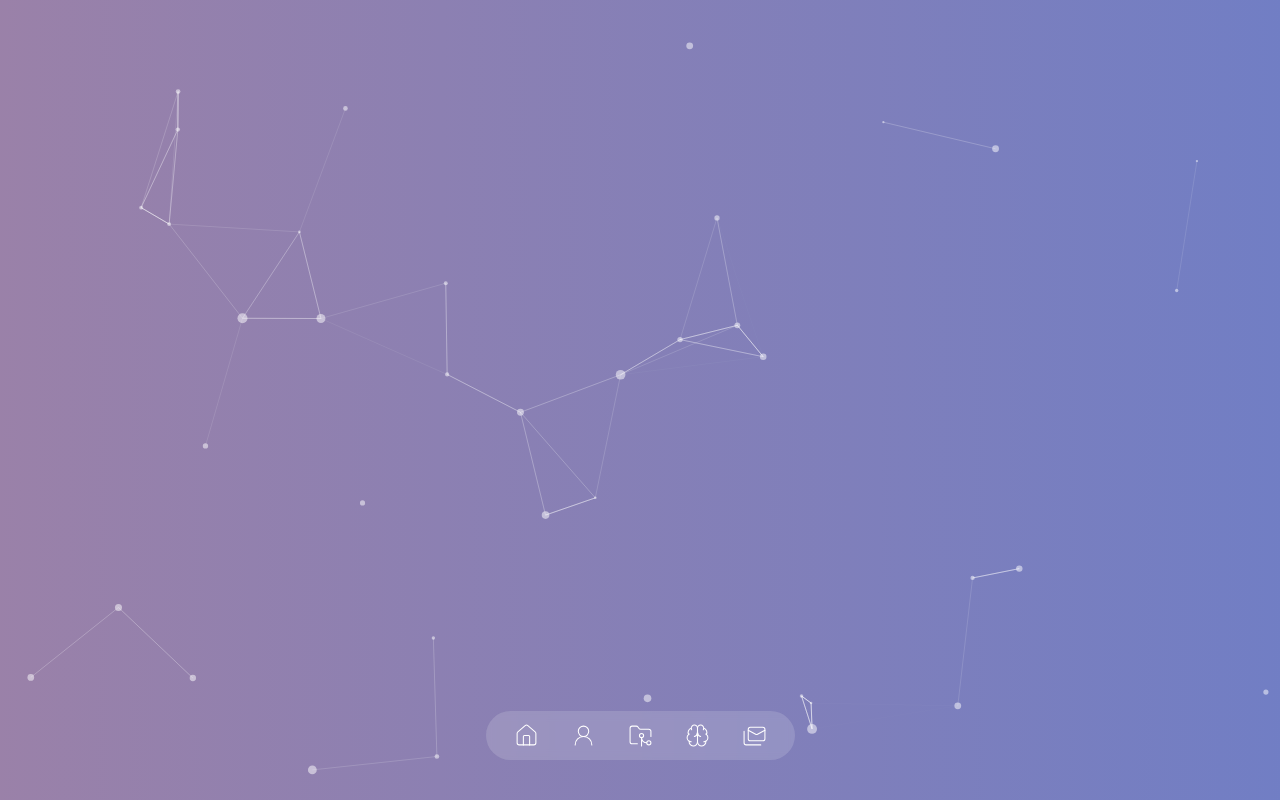
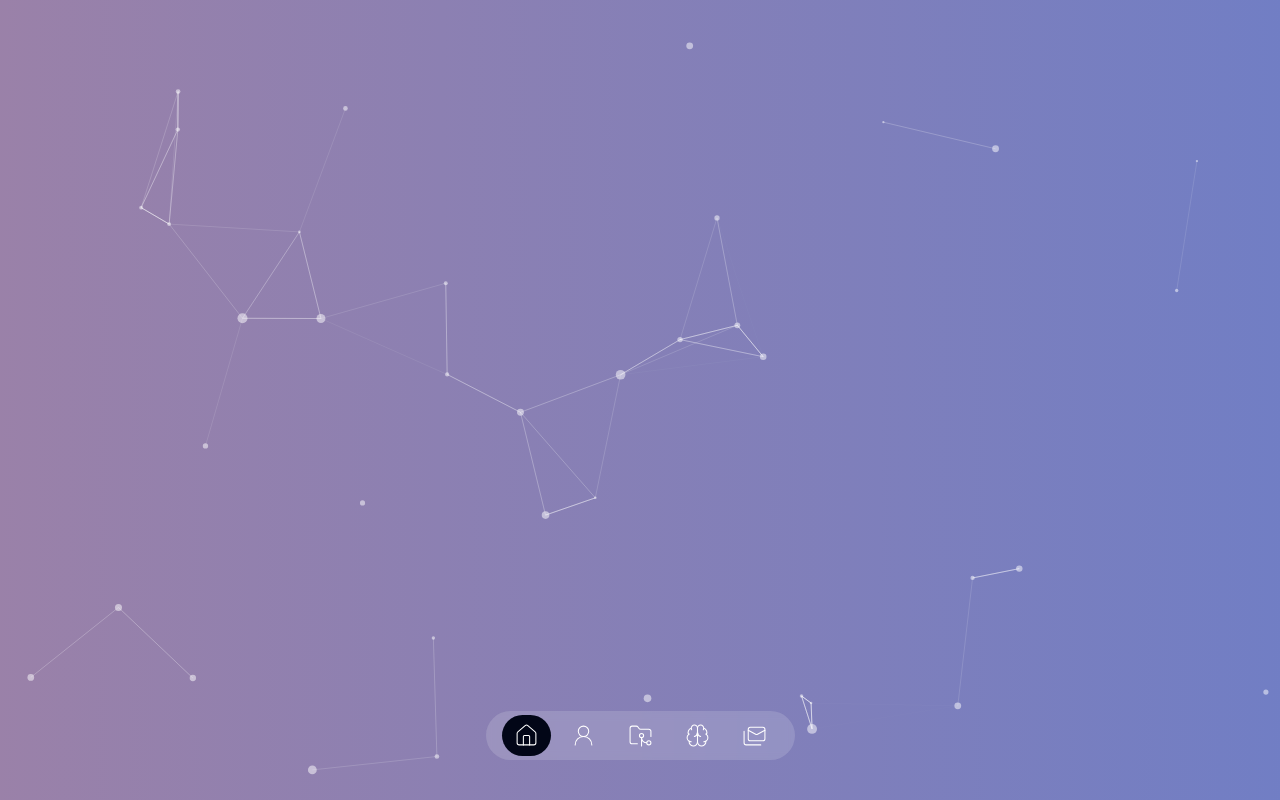
Before and after one commit to jess026p/Portafolio2.0-, a Next.js app in the folder briefcase/: page / in a window 1280 px wide. Built offline with nearby package versions, Linux system fonts and the light colour scheme.

Commit message:
botonmarcado en la ruta seleccionada

```diff
--- a/briefcase/components/navbar.tsx
+++ b/briefcase/components/navbar.tsx
@@ -1,17 +1,23 @@
+"use client"
+import Link from "next/link";
+import {usePathname} from "next/navigation";
 import { itemsNavbar } from "@/data";
-import Link from "next/link";
+
+
 const Navbar = () => {
+    const router = usePathname()
     return (
         <div className="fixed z-40 flex flex-col items-center justify-center w-full mt-auto h-max bottom-10">
+            <nav>
             <div className="flex items-center justify-center gap-2 px-4 py-1 rounded-full bg-white/15 backdrop-blur-sm">
                 {itemsNavbar.map((item) => (
                     <div key={item.id}
-                        className="px-3 py-2 transition duration-150 rounded-full cursor-pointer hover:bg-secondary">
-
+                        className={`px-3 py-2 transition duration-150 rounded-full cursor-pointer hover:bg-secondary ${router === item.link && 'bg-secondary'}`}>
                         <Link href={item.link}>{item.icon}</Link>
                     </div>
                 ))}
             </div>
+            </nav>
 
         </div>
     );
```
